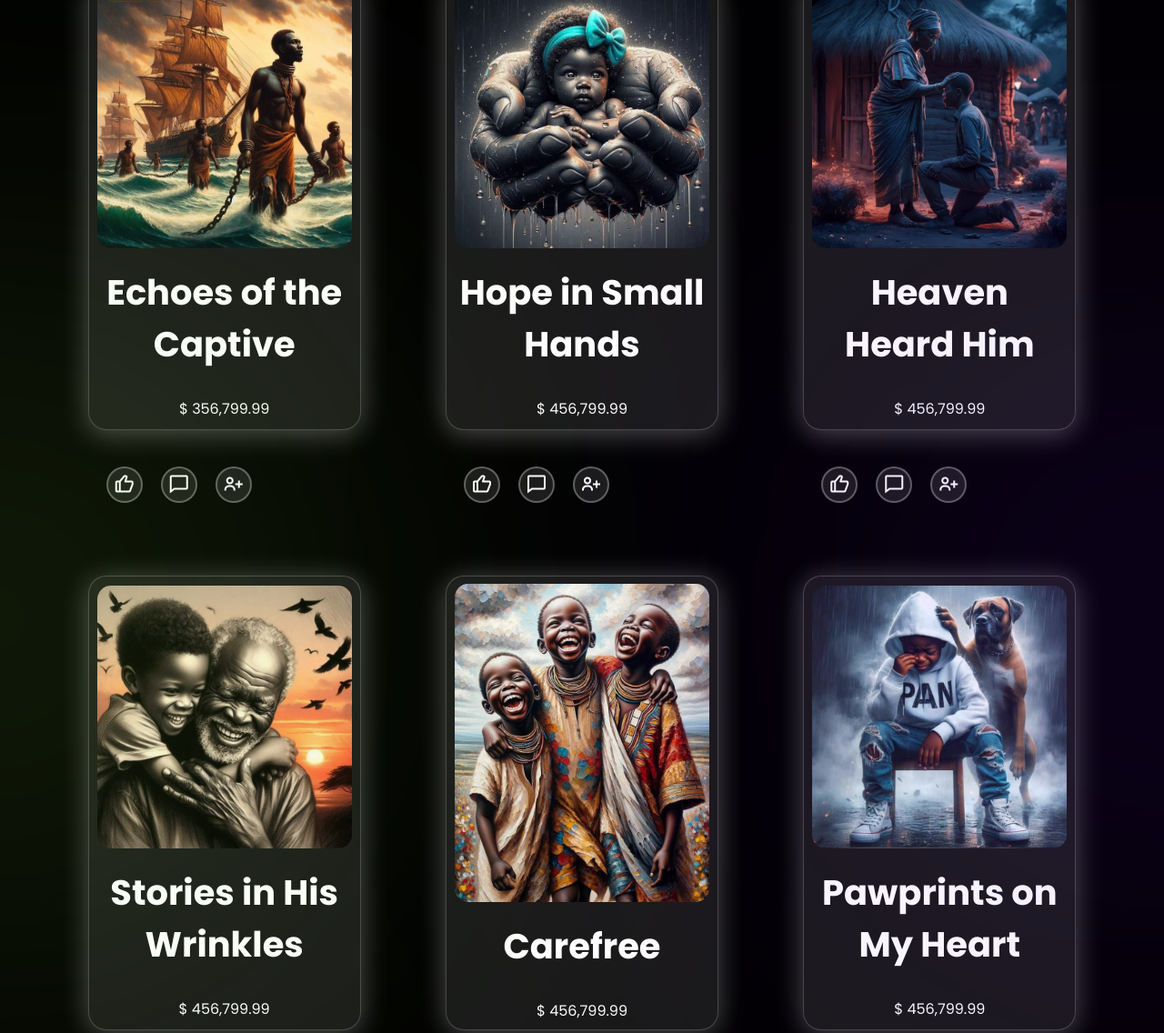
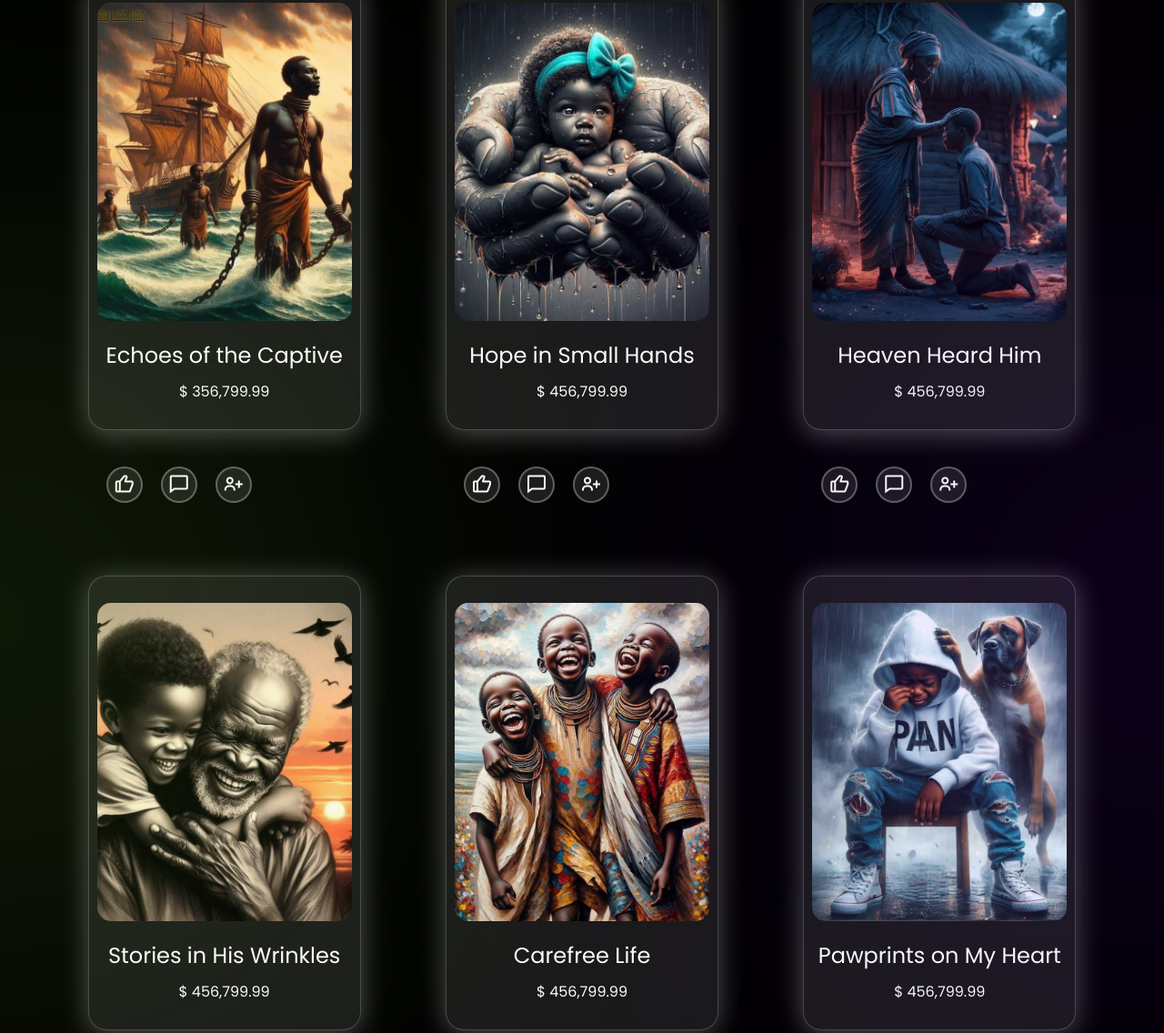
Before and after one commit to austinechisutia/artGalla3, a plain HTML site: page index.html in a window 1280 px wide. Shown: the part 1220-2356 px from the top of the page at 91% size. Drawn offline with nearby package versions, Linux system fonts and the light colour scheme; a web font is replaced by a local one.

Commit message:
changed h1 to p with a class

```diff
--- a/index.html
+++ b/index.html
@@ -96,7 +96,7 @@
                     <div class="image-container1 left-image1">
                         <img src="images/img8.jpeg" alt="">
                         <div class="text">
-                            <h1>Echoes of the Captive</h1>
+                            <p class="text-ttl">Echoes of the Captive</p>
                             <p>$ 356,799.99</p>
                         </div>
                     </div>
@@ -119,7 +119,7 @@
                     <div class="image-container1 left-image">
                         <img src="images/img4.jpeg" alt="">
                         <div class="text">
-                            <h1>Hope in Small Hands</h1>
+                            <p class="text-ttl">Hope in Small Hands</p>
                             <p>$ 456,799.99</p>
                         </div>
                     </div>
@@ -143,7 +143,7 @@
                     <div class="image-container1 left-image">
                         <img src="images/img5.jpeg" alt="">
                         <div class="text">
-                            <h1>Heaven Heard Him</h1>
+                            <p class="text-ttl">Heaven Heard Him</p>
                             <p>$ 456,799.99</p>
                         </div>
                     </div>
@@ -167,7 +167,7 @@
                     <div class="image-container1 left-image">
                         <img src="images/img6.jpeg" alt="">
                         <div class="text">
-                            <h1>Stories in His Wrinkles</h1>
+                            <p class="text-ttl">Stories in His Wrinkles</p>
                             <p>$ 456,799.99</p>
                         </div>
                     </div>
@@ -190,7 +190,7 @@
                     <div class="image-container1 left-image">
                         <img src="images/img7.jpeg" alt="">
                         <div class="text">
-                            <h1>Carefree</h1>
+                            <p class="text-ttl">Carefree Life</p>
                             <p>$ 456,799.99</p>
                         </div>
                     </div>
@@ -213,7 +213,7 @@
                     <div class="image-container1 left-image">
                         <img src="images/img11.jpeg" alt="">
                         <div class="text">
-                            <h1>Pawprints on My Heart</h1>
+                            <p class="text-ttl">Pawprints on My Heart</p>
                             <p>$ 456,799.99</p>
                         </div>
                     </div>
@@ -236,7 +236,7 @@
                     <div class="image-container1 left-image">
                         <img src="images/img10.jpeg" alt="">
                         <div class="text">
-                            <h1>The Mirror Knows</h1>
+                            <p class="text-ttl">The Mirror Knows</p class="text-ttl">
                             <p>$ 456,799.99</p>
                         </div>
                     </div>
@@ -259,7 +259,7 @@
                     <div class="image-container1 left-image">
                         <img src="images/img9.jpeg" alt="">
                         <div class="text">
-                            <h1>Voices of the Motherland</h1>
+                            <p class="text-ttl">Voices of the Motherland</p class="text-ttl">
                             <p>$ 456,799.99</p>
                         </div>
                     </div>
--- a/style.css
+++ b/style.css
@@ -26,6 +26,11 @@ html{
     font-family: var(--font-family);
     background-color: var(--background-color);
     color: var(--text-color);
+}
+img{
+    width: 100%;
+    height: 100%;
+    overflow: cover;
 }
 a{
     text-decoration: none;
@@ -618,3 +623,6 @@ nav{
   .image-container1 h1{
     font-size: 3vw;
   }
+  .text-ttl{
+    font-size: 1.5rem;
+  }
```
